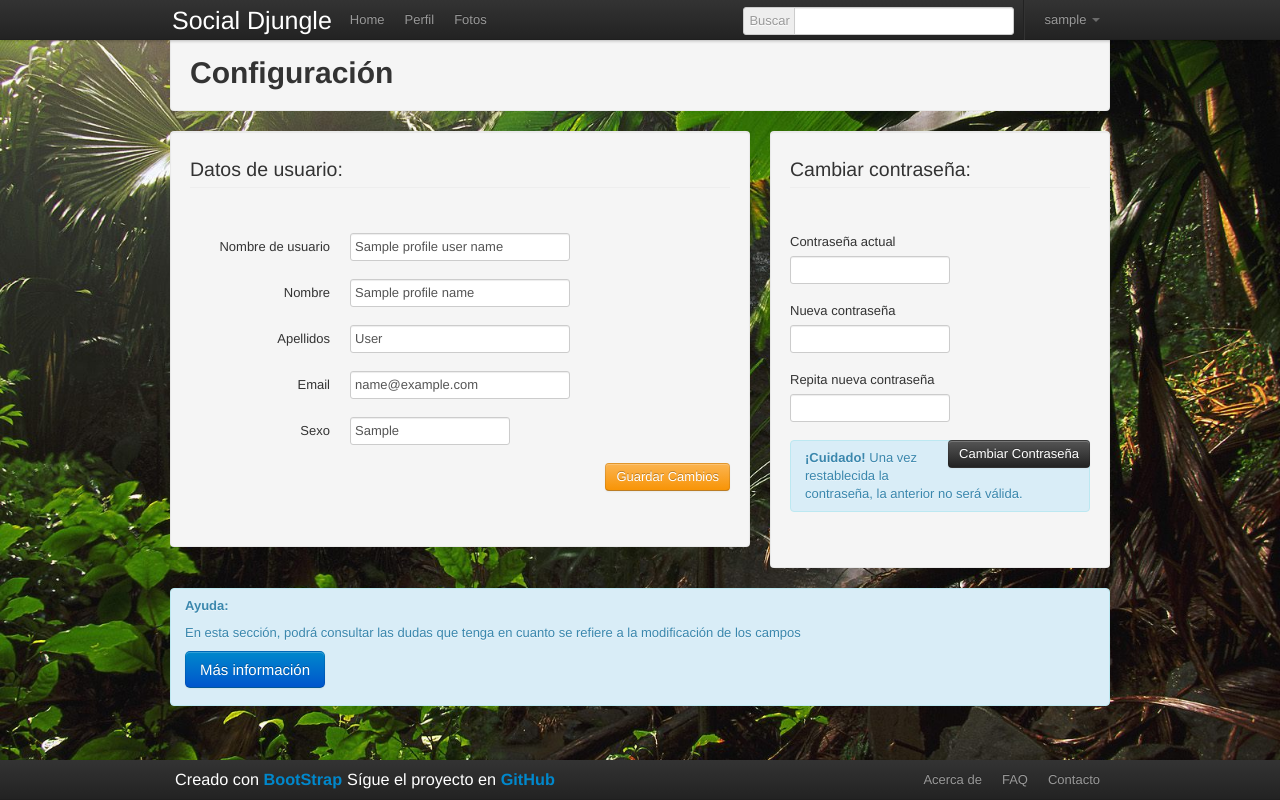
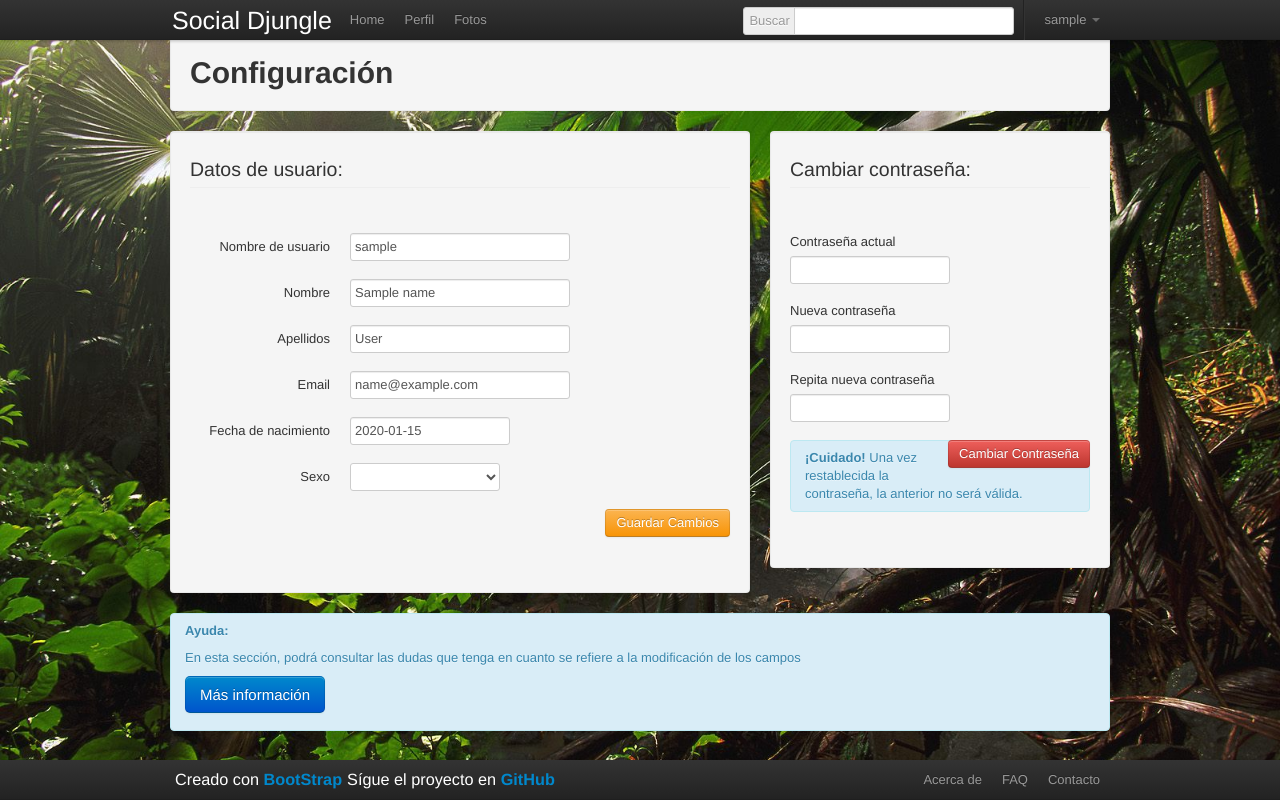
Before and after one commit to jd-juarezd/NosTocoCruz, a Django app: template social_djungle/templates/config.html in a window 1280 px wide. Run offline with Django 3.2, Linux system fonts and the light colour scheme; the template is opened without the code that fills it: most values are stand-ins (such as "Sample title", 1, 10 or a date in 2020); lists and menus that the app fills with data are empty; some libraries are stand-ins or nearby versions.

Commit message:
Vista de configuracion implementada

```diff
--- a/social_djungle/User/urls.py
+++ b/social_djungle/User/urls.py
@@ -5,5 +5,6 @@ urlpatterns = patterns('User.views',
     url(r'^login/?$', 'login'),
     url(r'^logout/?', 'logout'),
     url(r'^home/?$', 'home'),
-    url(r'^profile/([0-9]+)/?$', 'profile')
+    url(r'^config/?$', 'config'),
+    url(r'^profile/([0-9]+)/?$', 'profile'),
 )
--- a/social_djungle/templates/config.html
+++ b/social_djungle/templates/config.html
@@ -77,33 +77,58 @@
 					<div class="control-group">
 						<label class="control-label">Nombre de usuario</label>
 						<div class="controls">
-							<input class="input-large" type="text" value="{{ ProfileUserName }}" name="username" >
+							<input class="input-large" type="text" value="{{ UserName }}" name="username" >
 						</div>
 					</div>
 					<div class="control-group">
 						<label class="control-label">Nombre</label>
 						<div class="controls">
-							<input class="input-large" type="text" value="{{ ProfileName }}" name="nombre" >
+							<input class="input-large" type="text" value="{{ Name }}" name="nombre" >
 						</div>
 					</div>
 					<div class="control-group">
 						<label class="control-label">Apellidos</label>
 						<div class="controls">
-							<input class="input-large" type="text" value="{{ ProfileSurname }}" name="apellidos" >
+							<input class="input-large" type="text" value="{{ Surname }}" name="apellidos" >
 						</div>
 					</div>
 					<div class="control-group">
 						<label class="control-label">Email</label>
 						<div class="controls">
-							<input class="input-large" type="email" value="{{ UserEmail }}" name="email" >
+							<input class="input-large" type="email" value="{{ Email }}" name="email" >
 						</div>
 					</div>
 					<div class="control-group">
+						<label class="control-label">Fecha de nacimiento</label>
+						<div class="controls">
+							<input class="input-medium" type="text" value="{{ Birthdate }}" name="gender" >
+						</div>
+					</div>
+
+
+					<div class="control-group">
+            			<label class="control-label" for="gender">Sexo</label>
+            			<div class="controls">
+              				<select name="gender" class="input-medium">
+                			{% if Gender == "Hombre" %}
+                				<option selected="selected">Hombre</option>
+                				<option>Mujer</option>
+                			{% endif %}
+                			{% if Gender == "Mujer" %}
+                				<option>Hombre</option>
+                				<option selected="selected">Mujer</option>
+                			{% endif %}
+              				</select>
+            			</div>
+          			</div>
+					<!--
+					<div class="control-group">
 						<label class="control-label">Sexo</label>
 						<div class="controls">
-							<input class="input-medium" type="text" value="{{ ProfileGender }}" name="gender" >
+							<input class="input-medium" type="text" value="{{ Gender }}" name="gender" >
 						</div>
 					</div>
+					-->
 					<div class="control-group">
 						<button type="submit" class="btn btn-medium btn-warning pull-right" name="save_changes" >Guardar Cambios</button>
 					</div>
@@ -133,7 +158,7 @@
 						</div>
 					</div>
 					<div class="control-group">
-						<button type="submit" class="btn btn-medium btn-inverse pull-right" name="save_password" >Cambiar Contraseña</button>
+						<button type="submit" class="btn btn-medium btn-danger pull-right" name="save_password" >Cambiar Contraseña</button>
 						<p class="alert alert-info"><strong>¡Cuidado! </strong>Una vez restablecida la contraseña, la anterior no será válida.</p>
 					</div>
 				</fieldset>
```
Also changed, not shown: social_djungle/User/views.py (+29 -0 lines).
